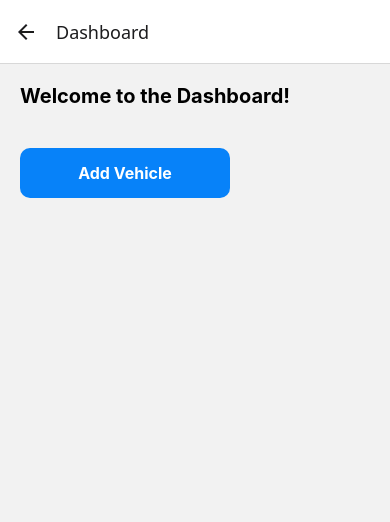
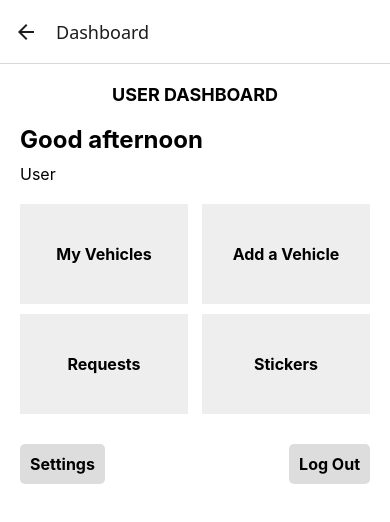
Before and after one commit to B1t-Master/university-vehicle-system, a React Native app: screen /Dashboard in a window 390 px wide. Shown: the top 522 px of the page. Built offline with nearby package versions, Linux system fonts and the light colour scheme; no server answers.

Commit message:
Update user dashboard

```diff
--- a/src/screens/Dashboard.jsx
+++ b/src/screens/Dashboard.jsx
@@ -1,39 +1,75 @@
 import React, { useState, useEffect } from 'react';
 import { View, Text, StyleSheet, TouchableOpacity } from 'react-native';
-import { useNavigation } from '@react-navigation/core';
-import { auth } from '../firebase';
+import { getFirestore, doc, getDoc } from "firebase/firestore";
+import { auth } from "../firebase";
+import { signOut } from "firebase/auth";
 
-const Dashboard = () => {
-  const navigation = useNavigation();
-  const [user, setUser] = useState(null);
+const db = getFirestore();
+
+const Dashboard = ({ navigation }) => {
+  const [userName, setUserName] = useState('');
 
   useEffect(() => {
-    const unsubscribe = auth.onAuthStateChanged(user => {
-      if (user) {
-        setUser(user);
-      } else {
-        setUser(null);
+    const fetchUserName = async () => {
+      try {
+        const userDocRef = doc(db, "users", auth.currentUser.uid);
+        const userDoc = await getDoc(userDocRef);
+
+        if (userDoc.exists()) {
+          const userData = userDoc.data();
+          setUserName(userData.name);
+        } else {
+          setUserName('User');
+        }
+      } catch (error) {
+        console.error("Error fetching user name:", error);
+        setUserName('User');
       }
-    });
+    };
 
-    return unsubscribe;
+    fetchUserName();
   }, []);
+
+  const handleLogout = async () => {
+    try {
+      await signOut(auth);
+      navigation.navigate('login');
+    } catch (error) {
+      console.error("Error signing out:", error);
+    }
+  };
 
   return (
     <View style={styles.container}>
-      <Text style={styles.text}>Welcome to the Dashboard!</Text>
-      {user && (
-        <View style={styles.profileContainer}>
-          <Text style={styles.profileName}>{user.email}</Text>
-          <Text style={styles.profileEmail}>{user.email}</Text>
-        </View>
-      )}
-<TouchableOpacity
-        style={styles.addVehicleButton}
-        onPress={() => navigation.navigate('AddVehicle')}
-      >
-        <Text style={styles.addVehicleButtonText}>Add Vehicle</Text>
-      </TouchableOpacity>
+      <View style={styles.header}>
+        <Text style={styles.userDashboardText}>USER DASHBOARD</Text>
+      </View>
+      <Text style={styles.greeting}>Good afternoon</Text>
+      <Text style={styles.userName}>{userName}</Text>
+
+      <View style={styles.entitiesContainer}>
+        <TouchableOpacity style={styles.entityBox} onPress={() => navigation.navigate('MyVehicles')}>
+          <Text style={styles.entityText}>My Vehicles</Text>
+        </TouchableOpacity>
+        <TouchableOpacity style={styles.entityBox} onPress={() => navigation.navigate('AddVehicle')}>
+          <Text style={styles.entityText}>Add a Vehicle</Text>
+        </TouchableOpacity>
+        <TouchableOpacity style={styles.entityBox} onPress={() => navigation.navigate('Requests')}>
+          <Text style={styles.entityText}>Requests</Text>
+        </TouchableOpacity>
+        <TouchableOpacity style={styles.entityBox} onPress={() => navigation.navigate('Stickers')}>
+          <Text style={styles.entityText}>Stickers</Text>
+        </TouchableOpacity>
+      </View>
+
+      <View style={styles.buttonsContainer}>
+        <TouchableOpacity style={styles.button} onPress={() => navigation.navigate('Settings')}>
+          <Text style={styles.buttonText}>Settings</Text>
+        </TouchableOpacity>
+        <TouchableOpacity style={styles.button} onPress={handleLogout}>
+          <Text style={styles.buttonText}>Log Out</Text>
+        </TouchableOpacity>
+      </View>
     </View>
   );
 };
@@ -41,39 +77,54 @@ const Dashboard = () => {
 const styles = StyleSheet.create({
   container: {
     flex: 1,
-    justifyContent: 'flex-start',
-    alignItems: 'flex-start',
     padding: 20,
+    backgroundColor: '#fff',
   },
-  text: {
-    fontSize: 20,
+  header: {
+    alignItems: 'center',
+    marginBottom: 20,
+  },
+  userDashboardText: {
+    fontSize: 18,
     fontWeight: 'bold',
-    textAlign: 'left',
   },
-  profileContainer: {
-    backgroundColor: '#f0f0f0',
-    padding: 20,
-    borderRadius: 10,
-    marginTop: 20,
+  greeting: {
+    fontSize: 24,
+    fontWeight: 'bold',
+    marginBottom: 10,
   },
-  profileName: {
-    fontSize: 20,
+  userName: {
+    fontSize: 16,
+    marginBottom: 20,
+  },
+  entitiesContainer: {
+    flexDirection: 'row',
+    flexWrap: 'wrap',
+    justifyContent: 'space-between',
+    marginBottom: 20,
+  },
+  entityBox: {
+    width: '48%',
+    height: 100,
+    backgroundColor: '#eee',
+    justifyContent: 'center',
+    alignItems: 'center',
+    marginBottom: 10,
+  },
+  entityText: {
+    fontSize: 16,
     fontWeight: 'bold',
-    marginBottom: 5,
   },
-  profileEmail: {
-    fontSize: 16,
+  buttonsContainer: {
+    flexDirection: 'row',
+    justifyContent: 'space-between',
   },
-  addVehicleButton: {
-    backgroundColor: '#0782F9',
-    width: '60%',
-    padding: 15,
-    borderRadius: 10,
-    alignItems: 'center',
-    marginTop: 40,
+  button: {
+    backgroundColor: '#ddd',
+    padding: 10,
+    borderRadius: 5,
   },
-  addVehicleButtonText: {
-    color: 'white',
+  buttonText: {
     fontSize: 16,
     fontWeight: 'bold',
   },
```
